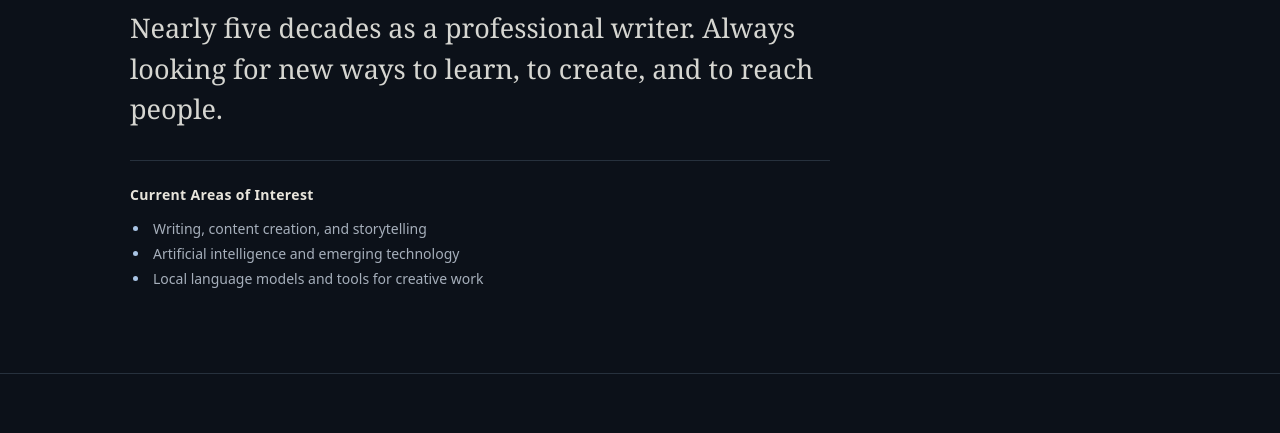
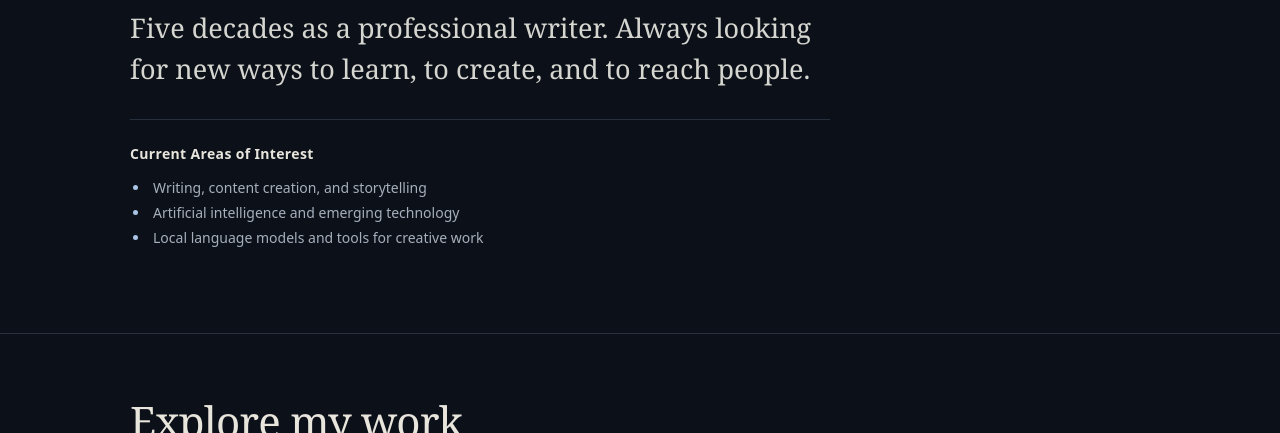
Before and after one commit to tony10000/tonythomas-website, a plain HTML site: page index.html in a window 1280 px wide. Shown: the part 310-743 px from the top of the page. Drawn offline with Linux system fonts and the light colour scheme.

Commit message:
New version 11/20/2026

```diff
--- a/index.html
+++ b/index.html
@@ -134,7 +134,7 @@ footer { display: flex; justify-content: space-between; gap: 20px; flex-wrap: wr
     <div class="wrap">
       <div class="kicker">Writer · Content Creator · AI Enthusiast · Technologist</div>
       <h1>Tony Thomas</h1>
-      <p class="lede">Nearly five decades as a professional writer. Always looking for new ways to learn, to create, and to reach people.</p>
+      <p class="lede">Five decades as a professional writer. Always looking for new ways to learn, to create, and to reach people.</p>
       <div class="interests" aria-labelledby="interests-title">
         <h2 id="interests-title">Current Areas of Interest</h2>
         <ul class="interest-list">
```
